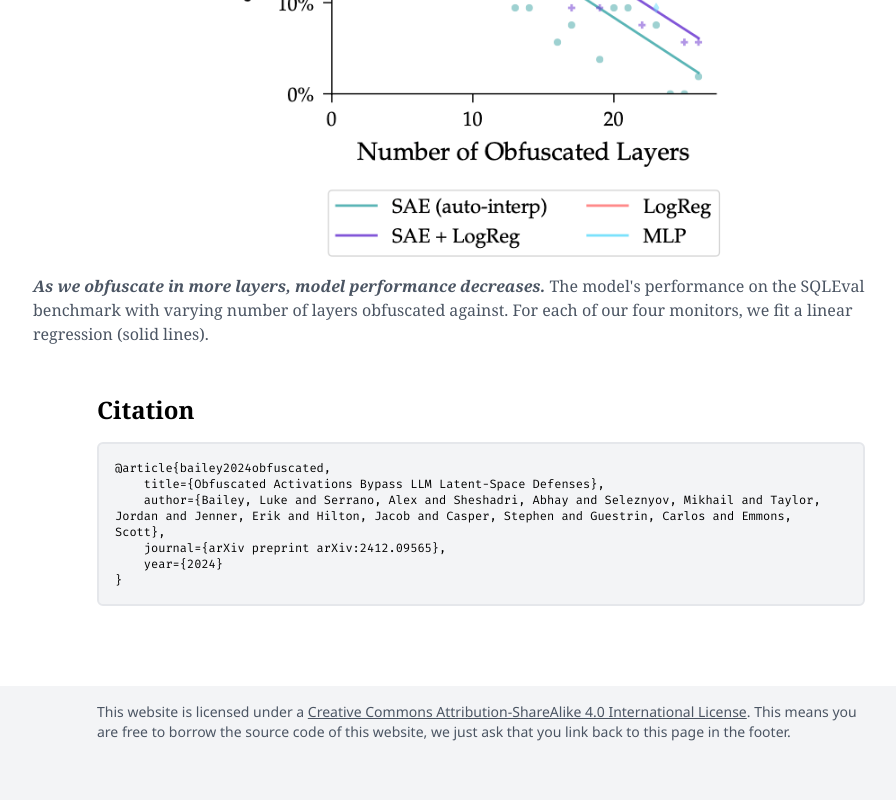
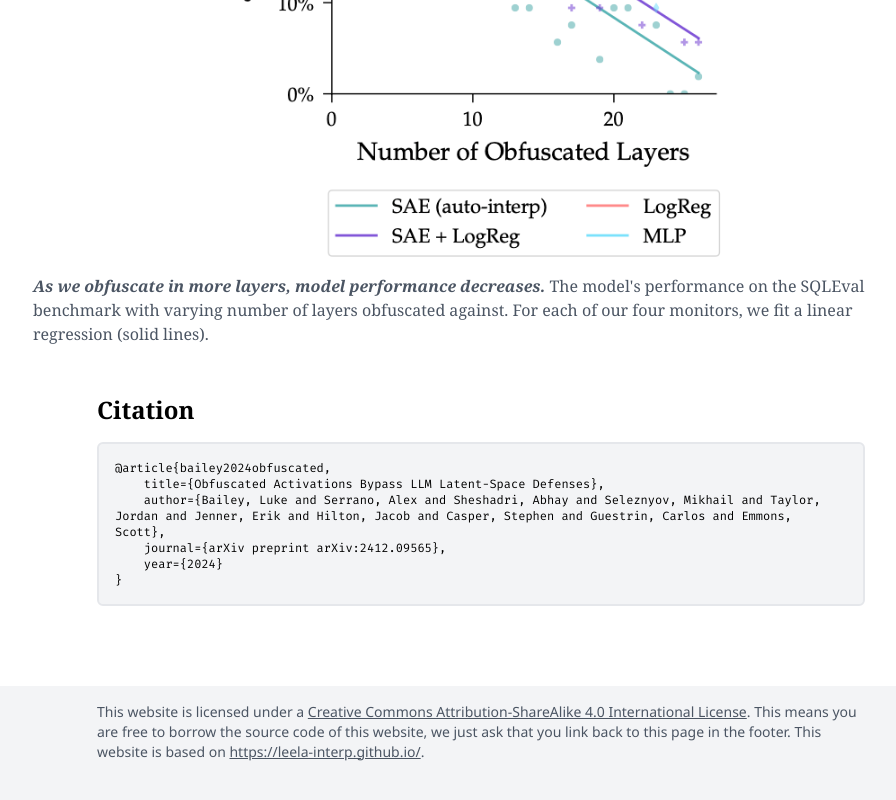
Before and after one commit to obfuscated-activations/obfuscated-activations.github.io, a SvelteKit app: page / in a window 1280 px wide. Shown: the part 6012-6812 px from the top of the page, without its empty margins (159-1055 px from the left). Built offline with nearby package versions, Linux system fonts and the light colour scheme.

Commit message:
Add link to Leela website in footer

```diff
--- a/src/routes/+page.svelte
+++ b/src/routes/+page.svelte
@@ -350,7 +350,10 @@
 					target="_blank"
 					rel="noreferrer">Creative Commons Attribution-ShareAlike 4.0 International License</a
 				>. This means you are free to borrow the source code of this website, we just ask that you
-				link back to this page in the footer.
+				link back to this page in the footer. This website is based on
+				<a class="underline" href="https://leela-interp.github.io/" target="_blank" rel="noreferrer"
+					>https://leela-interp.github.io/</a
+				>.
 			</div>
 		</div>
 	</div>
```
